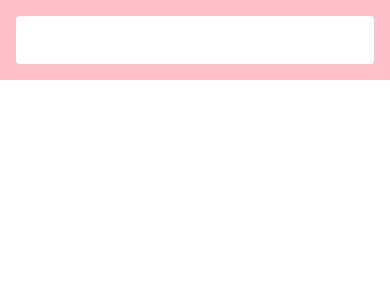
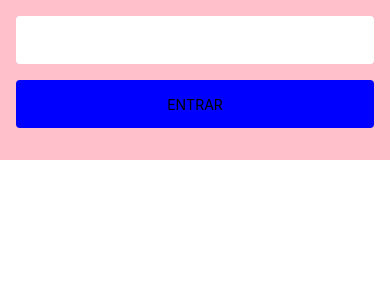
Before and after one commit to Krollitte/online-shopping, a React Native app: screen / in a window 390 px wide. Shown: the top 300 px of the page. Built offline with nearby package versions, Linux system fonts and the light colour scheme.

Commit message:
feat:create shared button

```diff
--- a/src/modules/login/screens/Login.tsx
+++ b/src/modules/login/screens/Login.tsx
@@ -1,13 +1,18 @@
 import { View } from "react-native";
 
+import { Button } from "../../../shared/components/button/Button";
 import { Input } from "../../../shared/components/input/Input";
 import { ContainerLogin } from "../styles/login.style";
 
 const Login = () => {
+  const handleOnPress = () => {
+    console.log("clicou ");
+  };
   return (
     <View>
       <ContainerLogin>
         <Input />
+        <Button margin="16px" title="ENTRAR" onPress={handleOnPress} />
       </ContainerLogin>
     </View>
   );
--- /dev/null
+++ b/src/shared/components/button/Button.tsx
@@ -0,0 +1,18 @@
+import { Text, TouchableOpacityProps } from "react-native";
+
+import { ButtonContainer } from "./button.style";
+
+interface ButtonProps extends TouchableOpacityProps {
+  title: string;
+  margin?: string;
+}
+
+const Button = ({ margin, title, ...PropsButton }: ButtonProps) => {
+  return (
+    <ButtonContainer margin={margin} {...PropsButton}>
+      <Text>{title}</Text>
+    </ButtonContainer>
+  );
+};
+
+export { Button };
--- /dev/null
+++ b/src/shared/components/button/button.style.ts
@@ -0,0 +1,16 @@
+import styled from "styled-components/native";
+
+interface ButtonContainerProps {
+  margin?: string;
+}
+
+export const ButtonContainer = styled.TouchableOpacity<ButtonContainerProps>`
+  width: 100%;
+  height: 48px;
+  border-radius: 4px;
+  background-color: blue;
+  align-items: center;
+  justify-content: center;
+
+  ${({ margin }: ButtonContainerProps) => margin && `margin: ${margin}`}
+`;
```
Also changed, not shown: .eslintrc.js.
